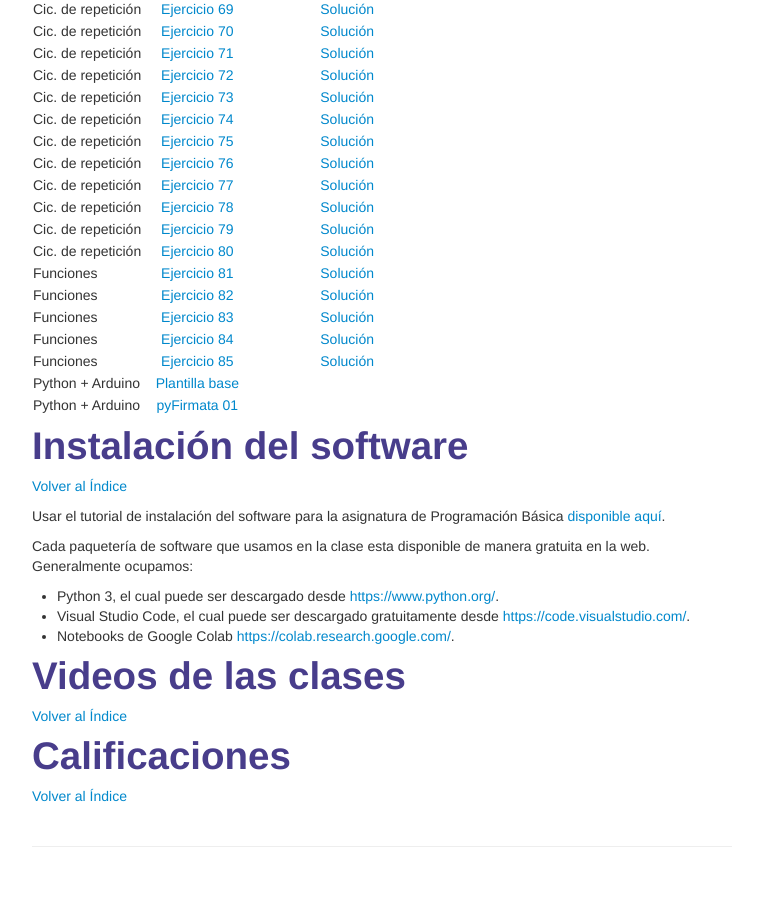
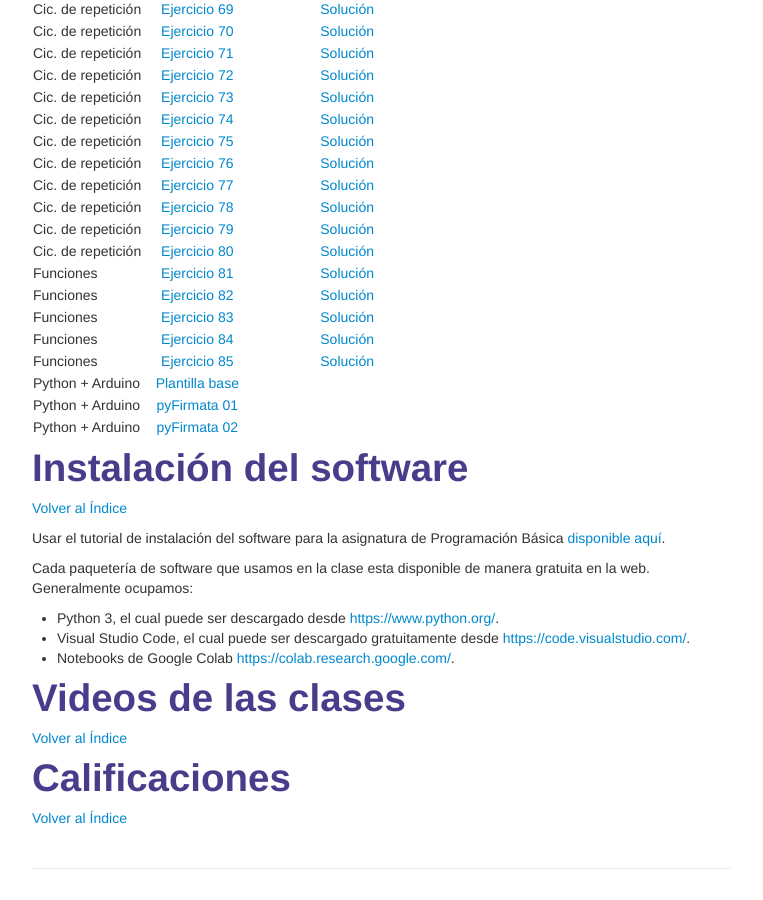
Before and after one commit to enriGarcia/enriGarcia.github.io, a Jekyll site: the page built from pages/teaching/progBas.md, in a window 1280 px wide and 900 px high, scrolled down 2197 px. Shown: the whole window, without its empty margins (258-1021 px from the left). Built offline with Jekyll 4.4.1, drawn with Linux system fonts in a browser that asks for light colours; before the commit the page ends 3075 px from its top, so only the background shows below that.

Commit message:
progbas update

```diff
--- a/pages/teaching/progBas.md
+++ b/pages/teaching/progBas.md
@@ -108,6 +108,7 @@ description: Página de la asignatura de Programación Básica.
 |Funciones         |[Ejercicio 85   ]({{ BASE_PATH}}/pages/assignments/progbas_ex_085.pdf)|[Solución](https://codehs.com/sandbox/enrigarcia/ex-085/)|
 |Python + Arduino  |[Plantilla base ]({{ BASE_PATH}}/pages/assignments/firmata_base.py   )|                                                         |
 |Python + Arduino  |[pyFirmata 01   ]({{ BASE_PATH}}/pages/assignments/progbas_ar_001.pdf)|                                                         |
+|Python + Arduino  |[pyFirmata 02   ]({{ BASE_PATH}}/pages/assignments/progbas_ar_002.pdf)|                                                         |
 
 # Instalación del software
 [Volver al Índice](#índice)
```
Also changed, not shown: 1 other file.
